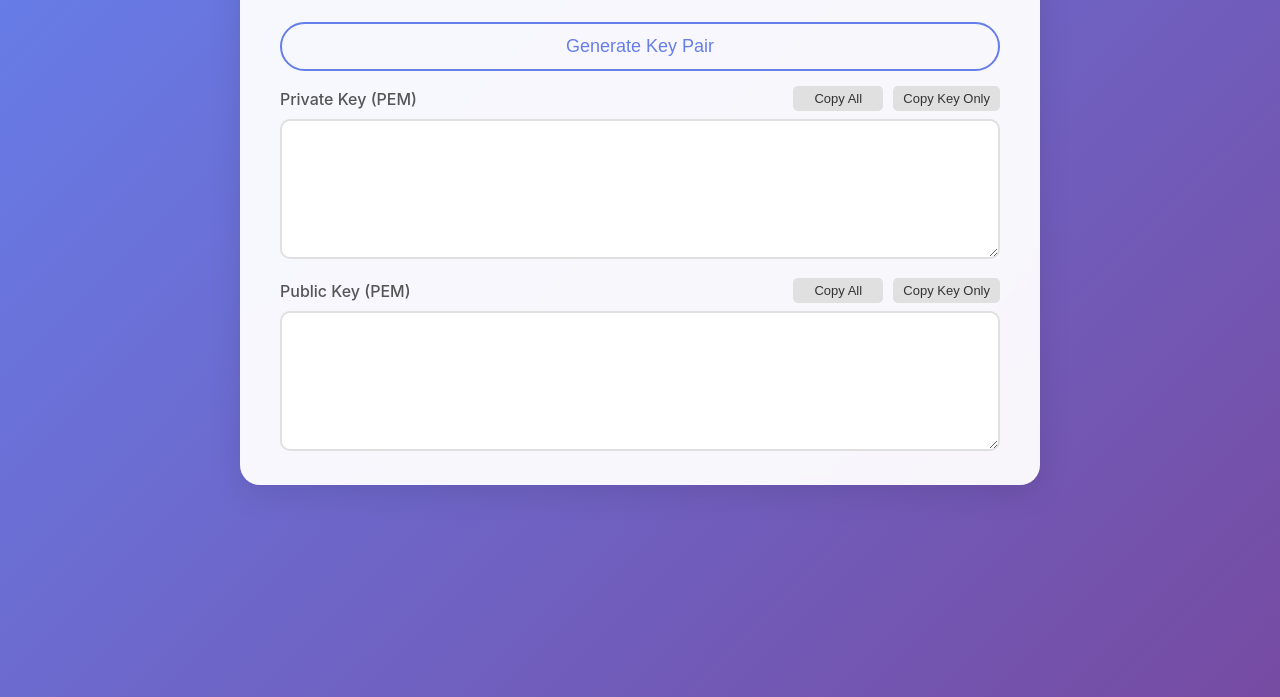
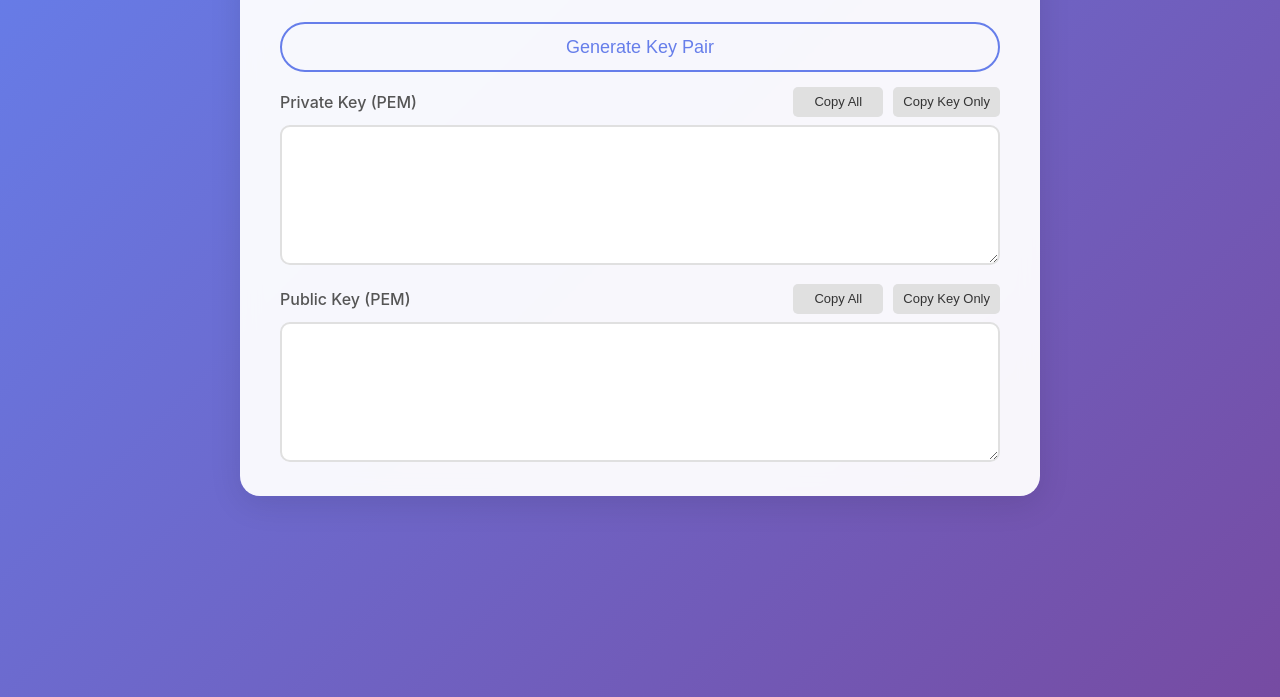
Before and after one commit to leezicai/tool, a plain HTML site: page ed25519-generator.html in a window 1280 px wide. Both pictures are taken after a click on the button "Generate Key Pair". Shown: the part 103-800 px from the top of the page. Drawn offline with Linux system fonts and the light colour scheme.

Commit message:
ed25519-generator.html 修复页面按钮和抖动问题

```diff
--- a/ed25519-generator.html
+++ b/ed25519-generator.html
@@ -87,11 +87,16 @@
             transition: background 0.2s, color 0.2s;
             color: #333;
             min-width: 90px; /* Adjust as needed based on your longest button text */
+            height: 30px; /* Fixed height for consistency */
+            line-height: 20px; /* Adjust line-height to vertically center text (height - padding-top - padding-bottom) */
             text-align: center;
             white-space: nowrap; /* Prevent text wrapping */
-            box-sizing: border-box; /* Include padding and border in the width */
+            box-sizing: border-box; /* Include padding and border in the width/height */
             position: relative; /* Needed for absolute positioning of the checkmark */
             overflow: hidden; /* Hide overflowing checkmark when not active */
+            display: flex; /* Use flexbox to center content */
+            align-items: center; /* Center items vertically */
+            justify-content: center; /* Center items horizontally */
         }
 
         .copy-button:hover {
@@ -173,6 +178,12 @@
             border-radius: 25px;
             cursor: pointer;
             transition: all 0.3s ease;
+            /* Add fixed height and min-width to prevent jumping */
+            min-width: 180px; /* Adjust based on the longest "Generate Key Pair" translation */
+            height: 50px; /* A fixed height for the button */
+            display: flex; /* Use flexbox to center content */
+            align-items: center; /* Center items vertically */
+            justify-content: center; /* Center items horizontally */
         }
 
         .tool-button:hover {
@@ -218,6 +229,7 @@
                 "en": {
                     "title": "ED25519 Key Pair Generator (PEM Format)",
                     "generate": "Generate Key Pair",
+                    "generating": "Generating...", // Added translation for "Generating..."
                     "priv": "Private Key (PEM)",
                     "pub": "Public Key (PEM)",
                     "back": "← Back to Home",
@@ -227,6 +239,7 @@
                 "zh-CN": {
                     "title": "ED25519 密钥对生成器 (PEM 格式)",
                     "generate": "生成密钥对",
+                    "generating": "正在生成...", // Added translation for "Generating..."
                     "priv": "私钥 (PEM)",
                     "pub": "公钥 (PEM)",
                     "back": "← 返回首页",
@@ -236,6 +249,7 @@
                 "zh-TW": {
                     "title": "ED25519 金鑰對產生器 (PEM 格式)",
                     "generate": "產生金鑰對",
+                    "generating": "正在產生...", // Added translation for "Generating..."
                     "priv": "私鑰 (PEM)",
                     "pub": "公開鑰 (PEM)",
                     "back": "← 返回首頁",
@@ -245,6 +259,7 @@
                 "de": {
                     "title": "ED25519 Schlüsselpaar-Generator (PEM-Format)",
                     "generate": "Schlüsselpaar generieren",
+                    "generating": "Wird generiert...", // Added translation for "Generating..."
                     "priv": "Privater Schlüssel (PEM)",
                     "pub": "Öffentlicher Schlüssel (PEM)",
                     "back": "← Zurück zur Startseite",
@@ -254,6 +269,7 @@
                 "fr": {
                     "title": "Générateur de paire de clés ED25519 (format PEM)",
                     "generate": "Générer la paire de clés",
+                    "generating": "Génération en cours...", // Added translation for "Generating..."
                     "priv": "Clé privée (PEM)",
                     "pub": "Clé publique (PEM)",
                     "back": "← Retour à l'accueil",
@@ -263,6 +279,7 @@
                 "ja": {
                     "title": "ED25519 キーペア生成 (PEM形式)",
                     "generate": "キーペアを生成",
+                    "generating": "生成中...", // Added translation for "Generating..."
                     "priv": "秘密鍵 (PEM)",
                     "pub": "公開鍵 (PEM)",
                     "back": "← ホームに戻る",
@@ -272,6 +289,7 @@
                 "ko": {
                     "title": "ED25519 키 페어 생성기 (PEM 형식)",
                     "generate": "키 페어 생성",
+                    "generating": "생성 중...", // Added translation for "Generating..."
                     "priv": "개인 키 (PEM)",
                     "pub": "공개 키 (PEM)",
                     "back": "← 홈으로 돌아가기",
@@ -281,6 +299,7 @@
                 "es": {
                     "title": "Generador de pares de claves ED25519 (formato PEM)",
                     "generate": "Generar par de claves",
+                    "generating": "Generando...", // Added translation for "Generating..."
                     "priv": "Clave privada (PEM)",
                     "pub": "Clave pública (PEM)",
                     "back": "← Volver al inicio",
@@ -316,8 +335,10 @@
             const generateKeys = async () => {
                 const generateBtn = document.getElementById('generateBtn');
                 const currentLang = getLanguage();
-                const originalText = translations[currentLang].generate; // Get original button text for current language
-                const generatingText = 'Generating...'; // Keep generating text simple or add to translations if needed
+                // Get original button text for current language
+                const originalText = translations[currentLang].generate;
+                // Get generating text for current language
+                const generatingText = translations[currentLang].generating;
 
                 generateBtn.textContent = generatingText;
                 generateBtn.disabled = true;
@@ -376,9 +397,7 @@
                     }, 1500); // Display for 1.5 seconds
                 } catch (err) {
                     console.error('Failed to copy text: ', err);
-                    alert('Failed to copy text to clipboard. Please copy manually.');
-                    buttonElement.textContent = originalText; // Restore original text on error
-                    buttonElement.classList.remove('copied'); // Ensure class is removed on error
+                    // Removed alert for clipboard errors to adhere to "no alerts" rule
                 }
             };
 
@@ -407,17 +426,14 @@
                         if (match && match[1]) {
                             textToCopy = match[1].replace(/\s/g, ''); // Remove all whitespace
                         } else {
-                            textToCopy = ''; // No key found
-                            console.warn("Could not extract key-only content. Is the PEM format correct?");
+                            // If no key found, textToCopy remains an empty string.
+                            // We explicitly set it to empty string if no match
+                            textToCopy = '';
+                            console.warn("Could not extract key-only content. Is the PEM format correct or is it empty?");
                         }
                     }
-                    // Only attempt to copy if there's text to copy
-                    if (textToCopy) {
-                        copyToClipboard(textToCopy, event.target);
-                    } else {
-                        console.warn("No content to copy for 'key-only' operation.");
-                        alert("No key content found to copy. Generate a key pair first.");
-                    }
+                    // Always attempt to copy, even if textToCopy is an empty string
+                    copyToClipboard(textToCopy, event.target);
                 });
             });
 
```
